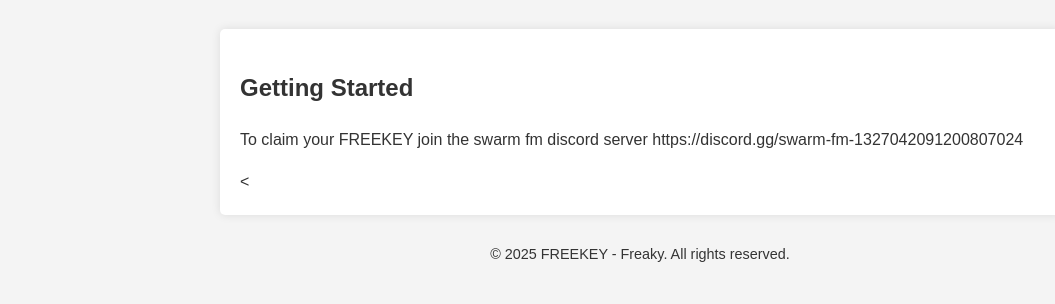
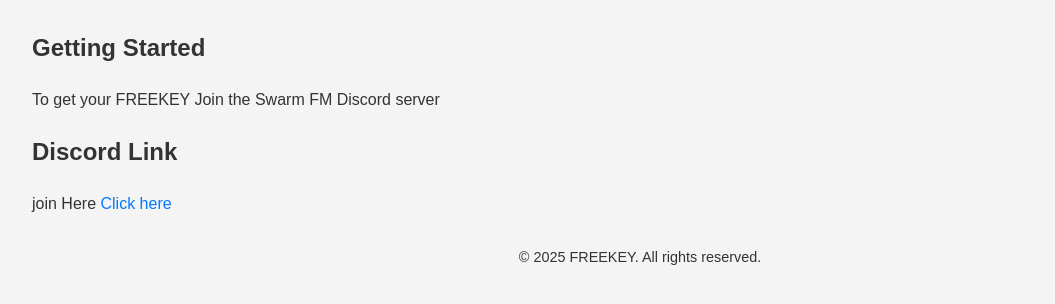
Before and after one commit to Neurosamaclipper/FREEKEY, a plain HTML site: page index.html in a window 1280 px wide. Shown: the part 86-390 px from the top of the page, without its empty margins (0-1055 px from the left). Drawn offline with Linux system fonts and the light colour scheme.

Commit message:
Update index.html

```diff
--- a/index.html
+++ b/index.html
@@ -3,7 +3,7 @@
 <head>
     <meta charset="UTF-8">
     <meta name="viewport" content="width=device-width, initial-scale=1.0">
-    <title>FREEKEY - Freaky</title>
+    <title>FREEKEY</title>
     <style>
         body {
             font-family: Arial, sans-serif;
@@ -40,20 +40,23 @@
 </head>
 <body>
     <header>
-        <h1>Welcome to FREEKEY </h1>
+        <h1>Welcome to FREEKEY</h1>
+    </header>
 
-    </header>
-    <div class="content">
-
-        </p>
         <h2>Getting Started</h2>
         <p>
-            To claim your FREEKEY join the swarm fm discord server https://discord.gg/swarm-fm-1327042091200807024
+           To get your FREEKEY Join the Swarm FM Discord server
         </p>
-        <
+
+
+        <h2>Discord Link</h2>
+        <p>
+            join Here
+            <a href="https://discord.gg/swarm-fm-1327042091200807024" target="_blank">Click here</a>
+        </p>
     </div>
     <footer>
-        <p>&copy; 2025 FREEKEY - Freaky. All rights reserved.</p>
+        <p>&copy; 2025 FREEKEY. All rights reserved.</p>
     </footer>
 </body>
 </html>
```
